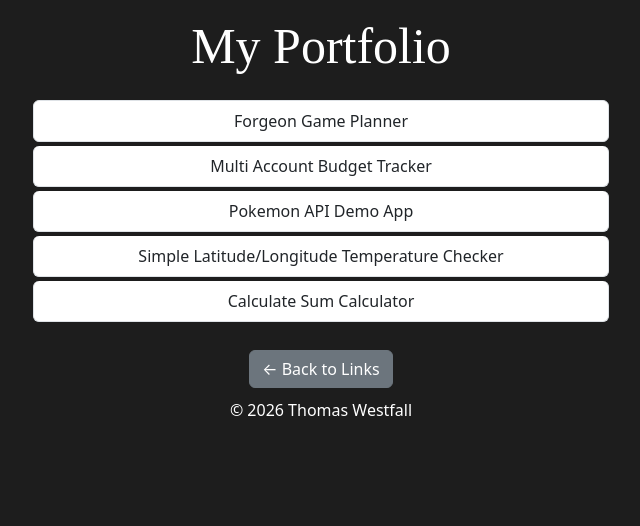
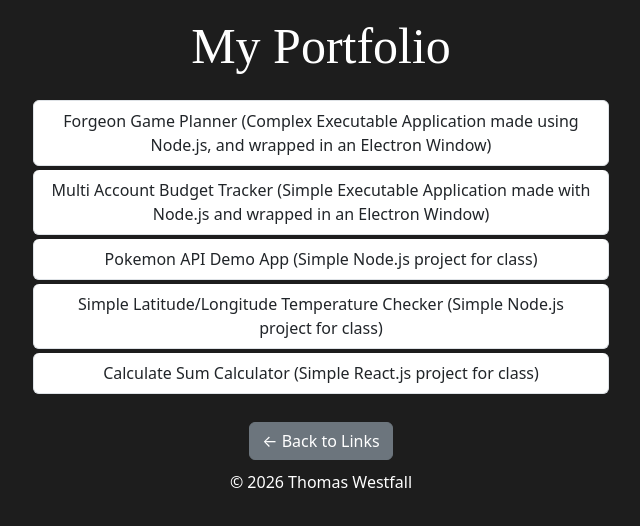
Before and after one commit to westfallt13/MyLinks, a React (Vite) app: page /portfolio in a window 1280 px wide. Shown: the top 526 px of the page, without its empty margins (319-959 px from the left). Built offline with nearby package versions, Linux system fonts and the light colour scheme; a web font is replaced by a local one.

Commit message:
Added some text

```diff
--- a/src/components/Portfolio.jsx
+++ b/src/components/Portfolio.jsx
@@ -9,31 +9,31 @@ function Portfolio() {
 
                 <li className="list-group-item mb-1 rounded">
                     <a href="https://forgeonapp.netlify.app/" target="_blank" rel="noopener noreferrer">
-                        Forgeon Game Planner
+                        Forgeon Game Planner (Complex Executable Application made using Node.js, and wrapped in an Electron Window)
                     </a>
                 </li>
 
                 <li className="list-group-item mb-1 rounded">
                     <a href="https://multiaccountexpensetracker.netlify.app/" target="_blank" rel="noopener noreferrer">
-                        Multi Account Budget Tracker
+                        Multi Account Budget Tracker (Simple Executable Application made with Node.js and wrapped in an Electron Window)
                     </a>
                 </li>
 
                 <li className="list-group-item mb-1 rounded">
                     <a href="https://pokemonapidemoapp.netlify.app/" target="_blank" rel="noopener noreferrer">
-                        Pokemon API Demo App
+                        Pokemon API Demo App (Simple Node.js project for class)
                     </a>
                 </li>
 
                 <li className="list-group-item mb-1 rounded">
                     <a href="https://latlonweather1.netlify.app/" target="_blank" rel="noopener noreferrer">
-                        Simple Latitude/Longitude Temperature Checker
+                        Simple Latitude/Longitude Temperature Checker (Simple Node.js project for class)
                     </a>
                 </li>
 
                 <li className="list-group-item mb-1 rounded">
                     <a href="https://calculatesumcalculator.netlify.app/" target="_blank" rel="noopener noreferrer">
-                        Calculate Sum Calculator
+                        Calculate Sum Calculator (Simple React.js project for class)
                     </a>
                 </li>
 
```
